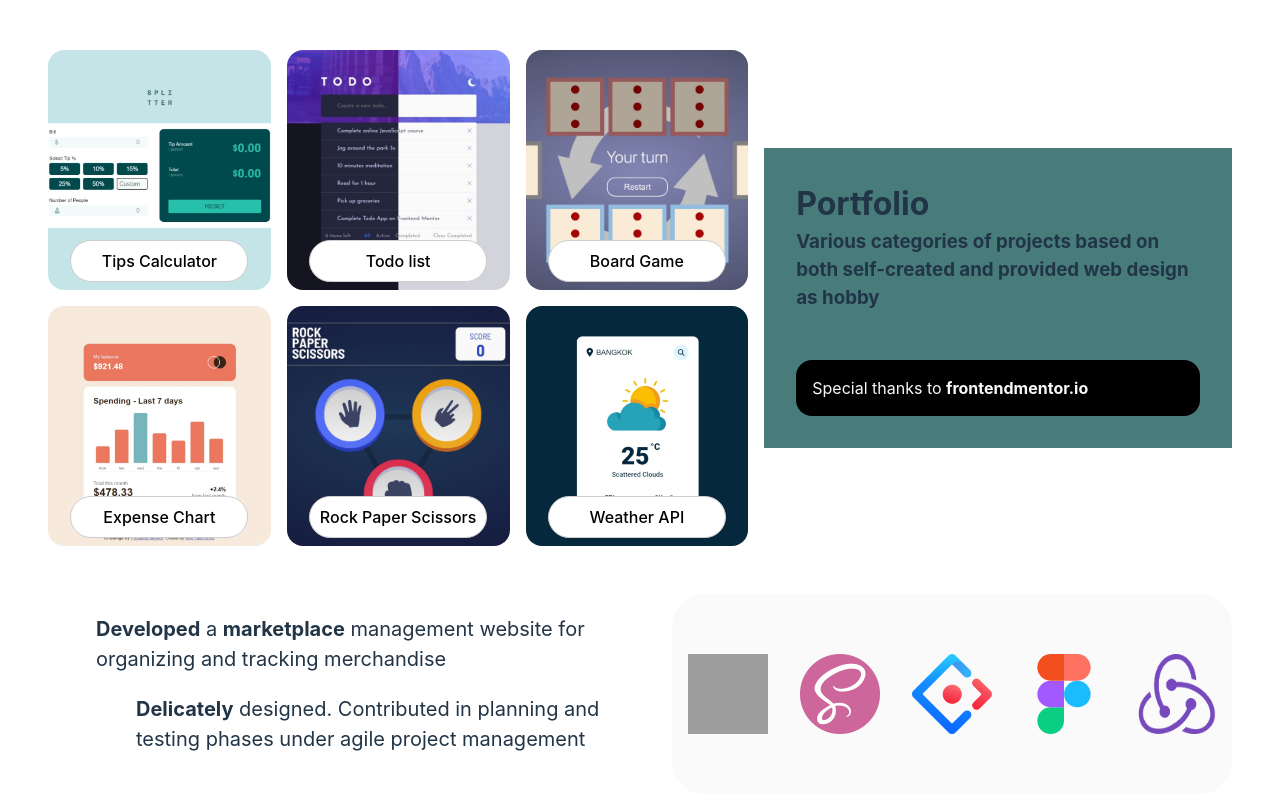
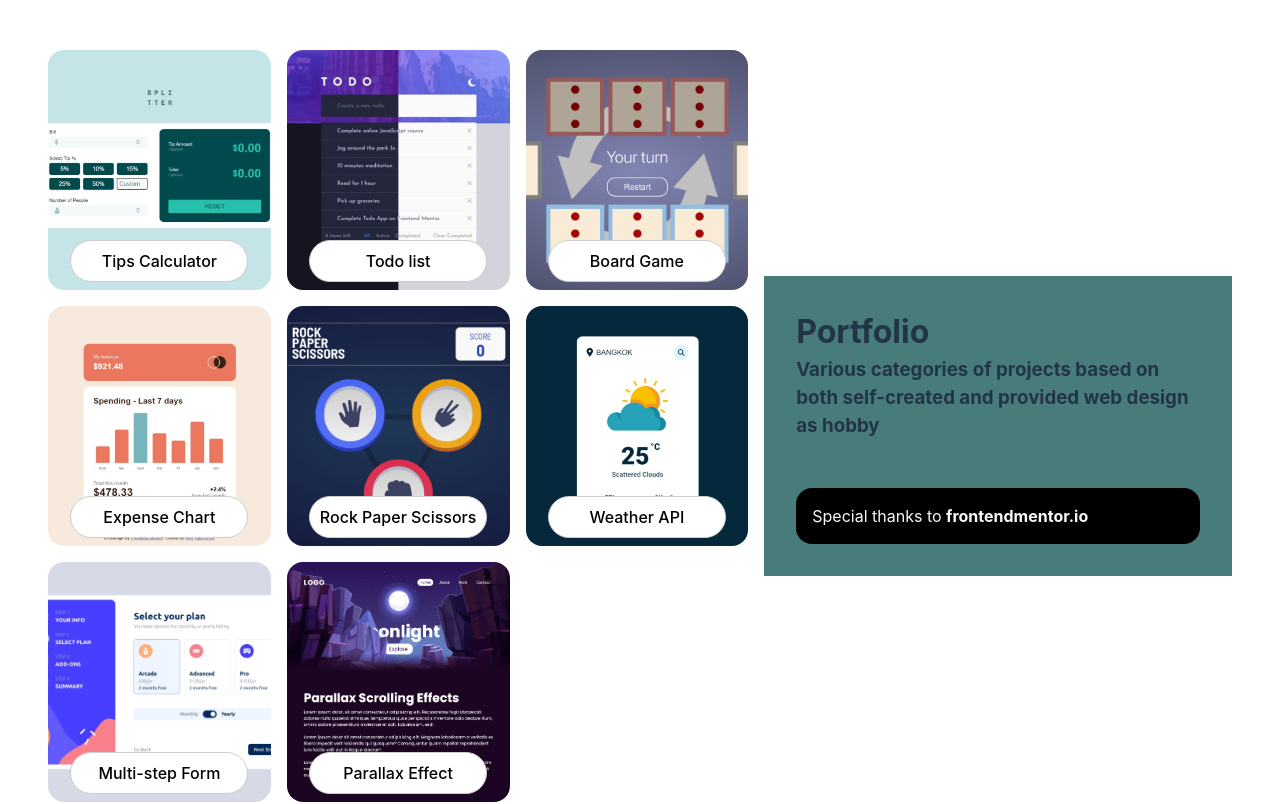
Before and after one commit to Ken-Takahashi-Q/portfolio-react, a React (Vite) app: page / in a window 1280 px wide. Shown: the part 598-1402 px from the top of the page. Built offline with nearby package versions, Linux system fonts and the light colour scheme; grey boxes are pictures that could not be loaded.

Commit message:
Add gallery cards

```diff
--- a/src/Home.scss
+++ b/src/Home.scss
@@ -377,7 +377,7 @@
   .gallery-container {
     display: grid;
     position: relative;
-    grid-template-rows: repeat(2, 1fr);
+    grid-template-rows: repeat(3, 1fr);
     grid-template-columns: repeat(3, 1fr);
     width: 60%;
     height: 100%;
@@ -391,6 +391,13 @@
       height: 240px;
       padding: 0 0 0.5em;
       border-radius: 1em;
+      transition: 0.5s;
+
+      &:hover {
+        filter: brightness(0.8);
+        transform: scale(0.98);
+        transition: 0.5s;
+      }
 
       & > * {
         background-repeat: none;
@@ -430,6 +437,18 @@
       &.gallery-6 {
         grid-area: 2/3/3/4;
         background-image: url("/images/weather-api.jpeg");
+        @include gallery-styles;
+      }
+
+      &.gallery-7 {
+        grid-area: 3/1/4/2;
+        background-image: url("/images/multi-step-form.jpeg");
+        @include gallery-styles;
+      }
+
+      &.gallery-8 {
+        grid-area: 3/2/4/3;
+        background-image: url("/images/parallax.jpeg");
         @include gallery-styles;
       }
 
@@ -513,7 +532,7 @@
     padding: 0;
     height: 200px;
     gap: 0;
-    background-color: #fafafa;
+    background-color: #f2f2f2;
     border-radius: 2em;
 
     .logo {
@@ -718,7 +737,7 @@
     }
 
     .gallery {
-      flex-direction: column;
+      flex-direction: column-reverse;
       padding: 0;
       width: 100%;
 
--- a/src/Home.tsx
+++ b/src/Home.tsx
@@ -168,11 +168,26 @@ const Home: React.FC = () => {
             </div>
           </a>
 
-          <a href="/multi-step-form" target={'_blank'}>
-          {/* <a href="https://elegant-dragon-097141.netlify.app/14-weather%20api/" target={'_blank'}> */}
+          <a href="https://elegant-dragon-097141.netlify.app/14-weather%20api/" target={'_blank'}>
             <div className="gallery-container card gallery-6">
               <div className="cardname">
                 <p>Weather API</p>
+              </div>
+            </div>
+          </a>
+
+          <a href="/multi-step-form" target={'_blank'}>
+            <div className="gallery-container card gallery-7">
+              <div className="cardname">
+                <p>Multi-step Form</p>
+              </div>
+            </div>
+          </a>
+
+          <a href="https://elegant-dragon-097141.netlify.app/11-parallax%20page/" target={'_blank'}>
+            <div className="gallery-container card gallery-8">
+              <div className="cardname">
+                <p>Parallax Effect</p>
               </div>
             </div>
           </a>
--- a/src/Pages/Form/Form.jsx
+++ b/src/Pages/Form/Form.jsx
@@ -65,7 +65,7 @@ function Form() {
         }
       ]);
     }
-  }, [formData[2].add_ons]);
+  }, [formData[2].add_ons, currentStep]);
 
   const handleInputChange = (type, value) => {
     setFormData((prevState) => {
```
Also changed, not shown: public/images/multi-step-form.jpeg (added), public/images/parallax.jpeg (added).
